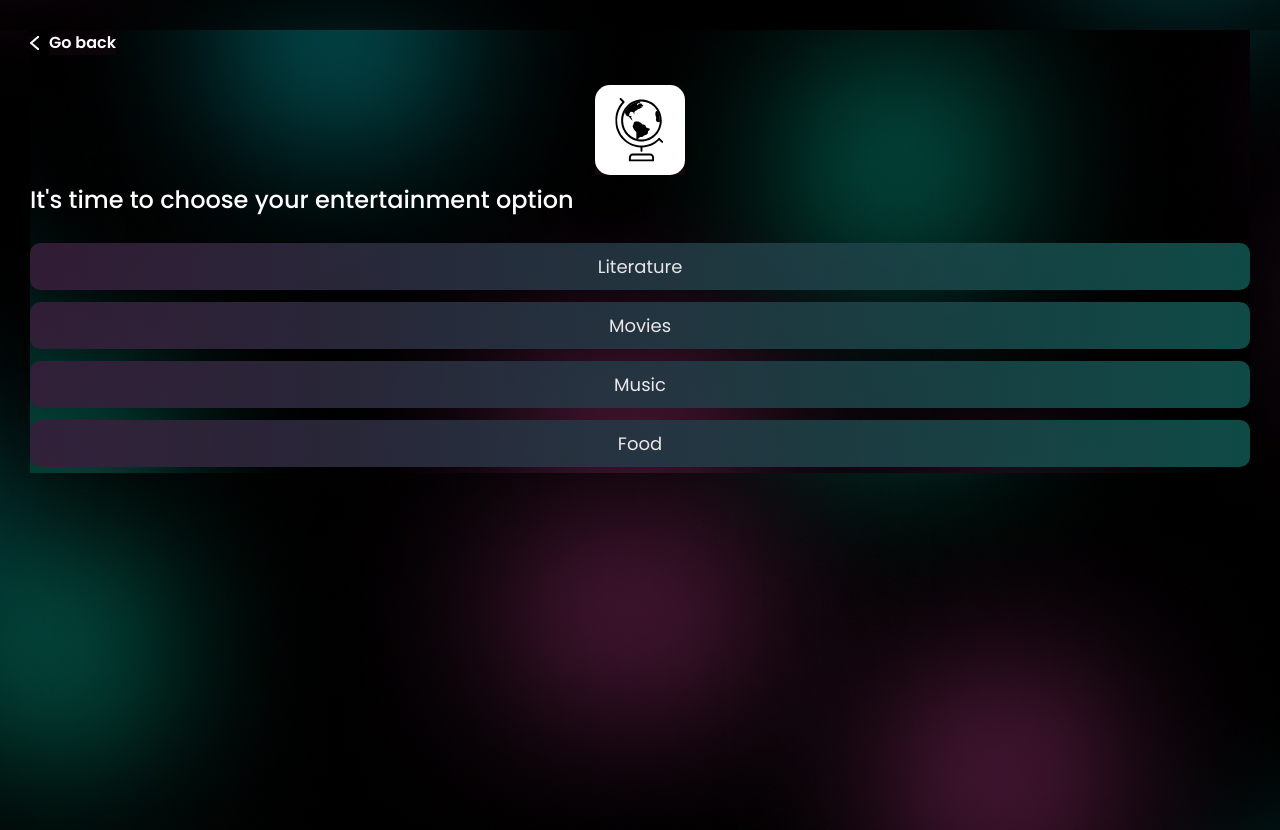
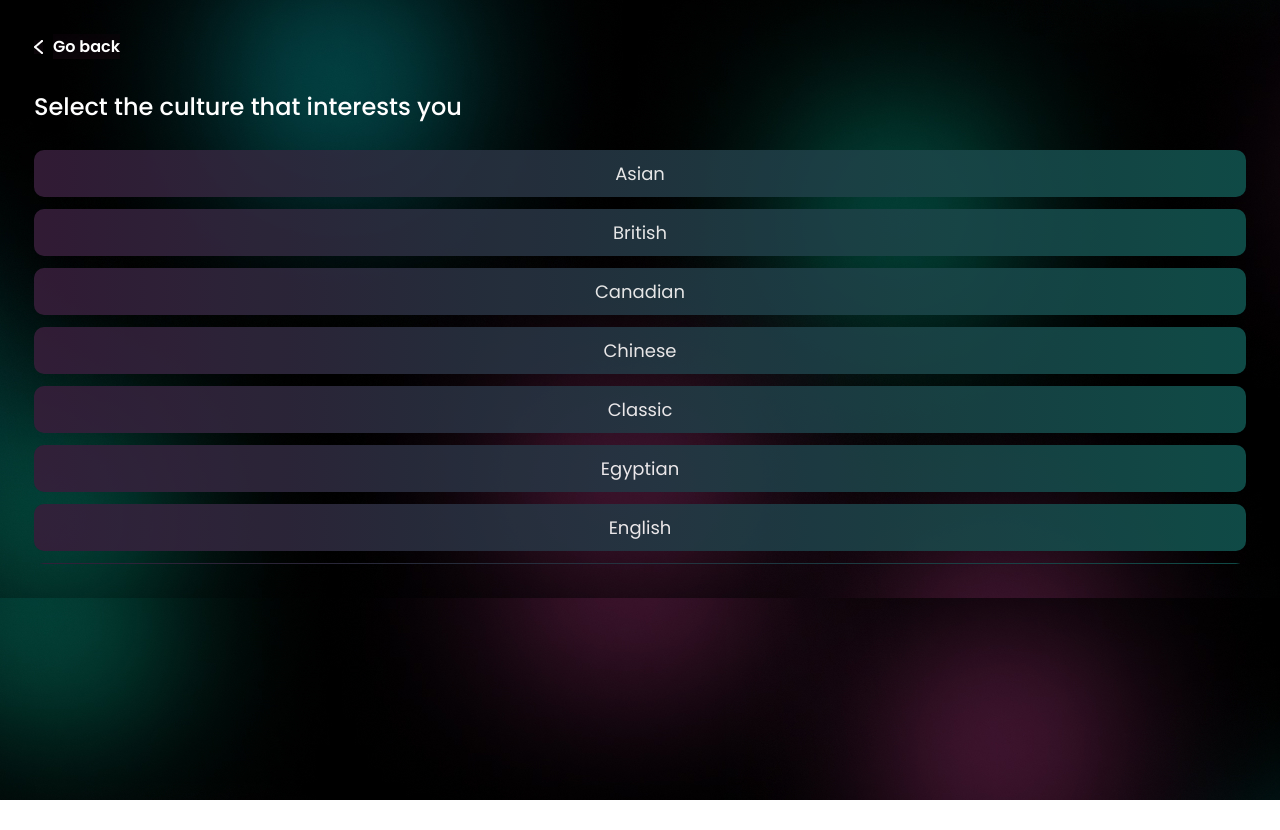
Before and after one commit to eyalnissim124820/Group_5, a React (Create React App) app in the folder front_end/: page /CultureSelection in a window 1280 px wide. After the commit the page ends 800 px from the top, so only its background shows below. Built offline with nearby package versions, Linux system fonts and the light colour scheme.

Commit message:
choose experience

```diff
--- a/front_end/src/App.js
+++ b/front_end/src/App.js
@@ -1,12 +1,10 @@
 import './App.css';
-import ChooseExperience from './ChooseExperience/ChooseExperience';
 import CultureSelection from './CultureSelection/CultureSelection';
 
 function App() {
   return (
     <div className="App">
-      {/* <CultureSelection /> */}
-      <ChooseExperience />
+      <CultureSelection />
     </div>
   );
 }
--- a/front_end/src/ChooseExperience/ChooseExperience.css
+++ b/front_end/src/ChooseExperience/ChooseExperience.css
@@ -8,8 +8,13 @@
   color: white;
 }
 
+.culture-selection-title {
+  font-size: 22px;
+}
+
 .choose-experience-container {
-  margin: 30px;
+  background: transparent;
+  margin: 34px;
   }
 
 .experience-options-container {
@@ -22,4 +27,14 @@
 
 .logo-container {
   background: transparent;
+  margin-bottom: 30px;
 }
+
+.logo-pic {
+  height: 90px;
+  background: transparent;
+}
+
+.softlanding-text {
+  height: 62px;
+}
--- a/front_end/src/ChooseExperience/ChooseExperience.jsx
+++ b/front_end/src/ChooseExperience/ChooseExperience.jsx
@@ -2,6 +2,7 @@ import React, { useState } from "react";
 import "./ChooseExperience.css";
 import ArrowPic from "../attachments/arrow-pic.png";
 import Logo from "../attachments/logo.svg";
+import SoftLanding from "../attachments/softLanding.svg";
 
 const ChooseExperience = () => {
   const options = ["Literature", "Movies", "Music", "Food"];
@@ -24,10 +25,10 @@ const ChooseExperience = () => {
       </div>
       <div className="logo-container">
         <img src={Logo} alt="Corporate logo" className="logo-pic" />
-
+        <img src={SoftLanding} alt="Corporate logo text" className="softlanding-text" />
       </div>
       <h2 className="culture-selection-title">
-        It's time to choose your entertainment option
+        Choose your entertainment option
       </h2>
       <div className="experience-options-container">
         {options.map((culture, index) => (
```
